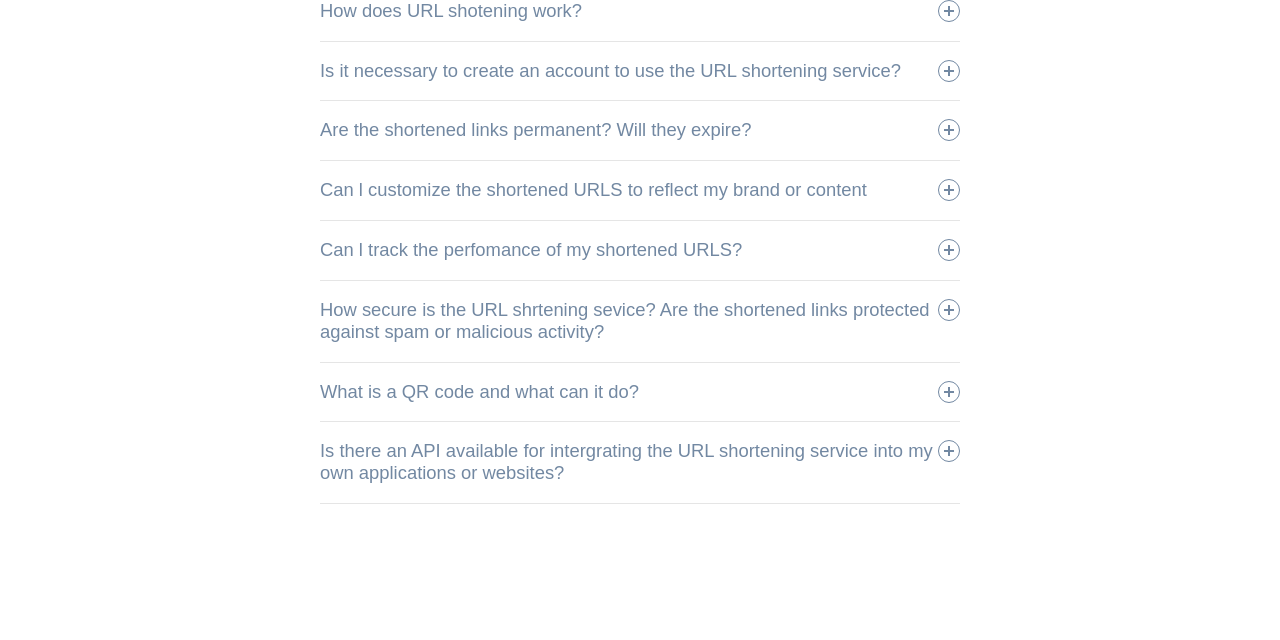
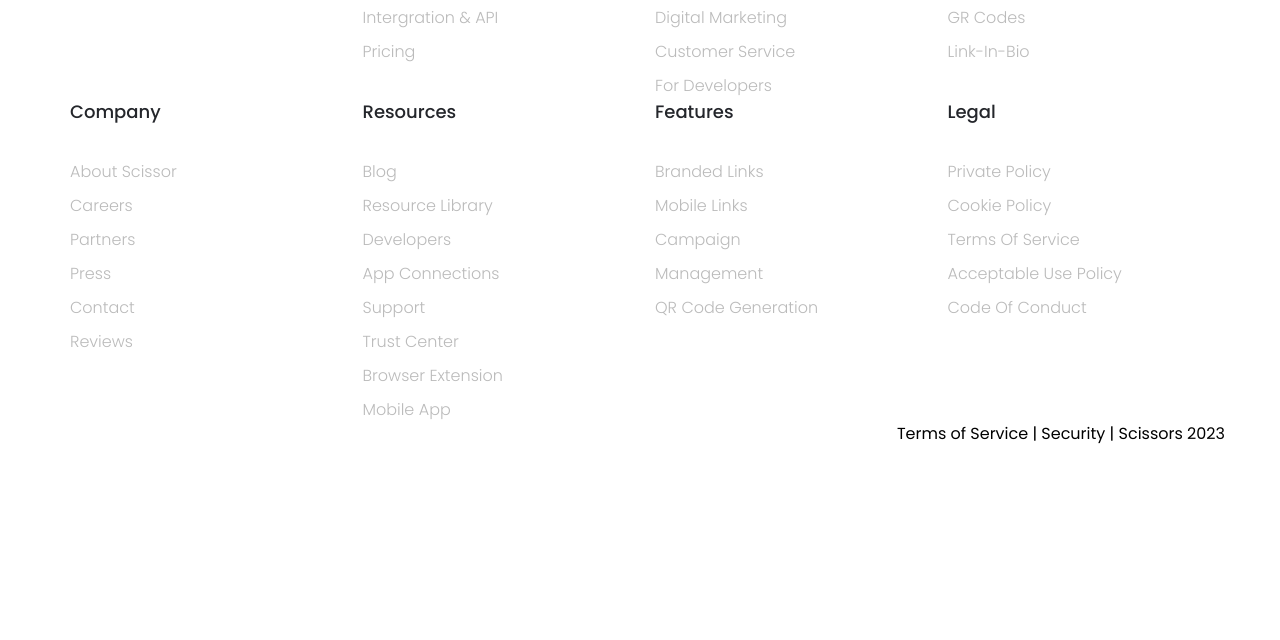
Before and after one commit to elsie-dev/Alts-sample1, a plain HTML site: page index.html in a window 1280 px wide. Shown: the part 160-800 px from the top of the page. Drawn offline with Linux system fonts and the light colour scheme.

Commit message:
adding the footer section from the figma design

```diff
--- a/index.css
+++ b/index.css
@@ -1,4 +1,4 @@
-@import url('https://fonts.googleapis.com/css?family=Hind:300,400&display=swap');
+/* @import url('https://fonts.googleapis.com/css?family=Hind:300,400&display=swap');
 * {
   box-sizing: border-box;
 }
@@ -106,4 +106,92 @@
   font-size: 1rem;
   font-weight: 300;
   margin: 2em 0;
+} */
+
+@import url('https://fonts.googleapis.com/css2?family=Poppins:wght@300;400;500;600;700&display=swap');
+body{
+	line-height: 1.5;
+	font-family: 'Poppins', sans-serif;
 }
+*{
+	margin:0;
+	padding:0;
+	box-sizing: border-box;
+}
+.container{
+	max-width: 1170px;
+	margin:auto;
+}
+.row{
+	display: flex;
+	flex-wrap: wrap;
+}
+ul{
+	list-style: none;
+}
+.footer{
+	background-color: #ffffff;
+    padding: 70px 0;
+}
+.footer-col{
+   width: 25%;
+   padding: 0 15px;
+}
+.footer-col h4{
+	font-size: 18px;
+	color: #24262b;
+	text-transform: capitalize;
+	margin-bottom: 35px;
+	font-weight: 500;
+	position: relative;
+}
+
+.footer-col ul li:not(:last-child){
+	margin-bottom: 10px;
+}
+.footer-col ul li a{
+	font-size: 16px;
+	text-transform: capitalize;
+	color: #ffffff;
+	text-decoration: none;
+	font-weight: 300;
+	color: #bbbbbb;
+	display: block;
+	transition: all 0.3s ease;
+}
+.footer-col ul li a:hover{
+	color: #ffffff;
+	padding-left: 8px;
+}
+.footer-col .social-links a{
+	display: inline-block;
+	height: 40px;
+	width: 40px;
+	background-color: rgba(255,255,255,0.2);
+	margin:0 10px 10px 0;
+	text-align: center;
+	line-height: 40px;
+	border-radius: 50%;
+	color: #000000;
+	transition: all 0.5s ease;
+}
+.footer-col .social-links a:hover{
+	color: #24262b;
+	background-color: #ffffff;
+}
+
+/*responsive*/
+@media(max-width: 767px){
+  .footer-col{
+    width: 50%;
+    margin-bottom: 30px;
+}
+}
+@media(max-width: 574px){
+  .footer-col{
+    width: 100%;
+}
+}
+.content{
+    float:right;
+}
--- a/index.html
+++ b/index.html
@@ -5,10 +5,11 @@
     <meta http-equiv="X-UA-Compatible" content="IE=edge">
     <link rel="stylesheet" href="/index.css">
     <meta name="viewport" content="width=device-width, initial-scale=1.0">
+    <link rel="stylesheet"type="text/css" href="https://cdnjs.cloudflare.com/ajax/libs/font-awesome/6.4.0/css/all.min.css">
     <title>Exam</title>
 </head>
 <body>
-    <div class="container">
+    <!-- <div class="container">
         <h2>
             <img src="/templates/Line 70.png" alt="FAQ Image" width="" height="50">
             FAQ</h2>
@@ -75,7 +76,101 @@
             </button>
           </div>
         </div>
-      </div>
+      </div> -->
+
+      <footer class="footer" >
+        <div class="container">
+            <div class="row">
+                <div class="footer-col">
+                    <img src="/templates/Logo.png" alt="Your Logo">
+                    <div class ="social-links">
+                        <a href="#"><i class="fab fa-instagram"></i></a>
+                        <a href="#"><i class="fab fa-twitter"></i></a>
+                        <a href="#"><i class="fab fa-linkedin"></i></a>
+                        <a href="#"><i class="fab fa-facebook-f"></i></a>
+                    </div>
+                </div>
+
+                <div class="footer-col">
+                    <h4>Why Scissors?</h4>
+                    <ul>
+                        <li><a href="#">Scissor 101</a></li>
+                        <li><a href="#">Intergration & API</a></li>
+                        <li><a href="#">Pricing</a></li>
+                    </ul>
+                </div>
+                <div class="footer-col">
+                    <h4>Solutions</h4>
+                    <ul>
+                        <li><a href="#">Social media</a></li>
+                        <li><a href="#">Digital Marketing</a></li>
+                        <li><a href="#">Customer Service</a></li>
+                        <li><a href="#">For Developers</a></li>
+                    </ul>
+                </div>
+                <div class="footer-col">
+                    <h4>Products</h4>
+                    <ul>
+                        <li><a href="#">Link Management</a></li>
+                        <li><a href="#">GR Codes</a></li>
+                        <li><a href="#">Link-in-bio</a></li>
+                    </ul>
+                </div>
+                <div class="footer-col">
+                    <h4>Company</h4>
+                    <ul>
+                        <li><a href="#">About Scissor</a></li>
+                        <li><a href="#">Careers</a></li>
+                        <li><a href="#">Partners</a></li>
+                        <li><a href="#">Press</a></li>
+                        <li><a href="#">Contact</a></li>
+                        <li><a href="#">Reviews</a></li>
+                    </ul>
+                </div>
+                <div class="footer-col">
+                    <h4>Resources</h4>
+                    <ul>
+                        <li><a href="#">Blog</a></li>
+                        <li><a href="#">Resource Library</a></li>
+                        <li><a href="#">Developers</a></li>
+                        <li><a href="#">App Connections</a></li>
+                        <li><a href="#">Support</a></li>
+                        <li><a href="#">Trust Center</a></li>
+                        <li><a href="#">Browser Extension</a></li>
+                        <li><a href="#">Mobile App</a></li>
+                    </ul>
+                </div>
+                <div class="footer-col">
+                    <h4>Features</h4>
+                    <ul>
+                        <li><a href="#">Branded Links</a></li>
+                        <li><a href="#">Mobile Links</a></li>
+                        <li><a href="#">Campaign</a></li>
+                        <li><a href="#">Management</a></li>
+                        <li><a href="#">QR Code generation</a></li>
+
+                    </ul>
+                </div>
+                <div class="footer-col">
+                    <h4>Legal</h4>
+                    <ul>
+                        <li><a href="#">Private Policy</a></li>
+                        <li><a href="#">Cookie Policy</a></li>
+                        <li><a href="#">Terms of Service</a></li>
+                        <li><a href="#">Acceptable Use Policy</a></li>
+                        <li><a href="#">Code of Conduct</a></li>
+                    </ul>
+                </div>
+
+
+            </div>
+        </div>
+        <div class="container">
+        <div class="content">
+            <p>Terms of Service | Security | Scissors 2023</p>
+        </div>
+        </div>
+      </footer>
 
       <script src="/script.js"></script>
 
```
Also changed, not shown: templates/Logo.png (added).
